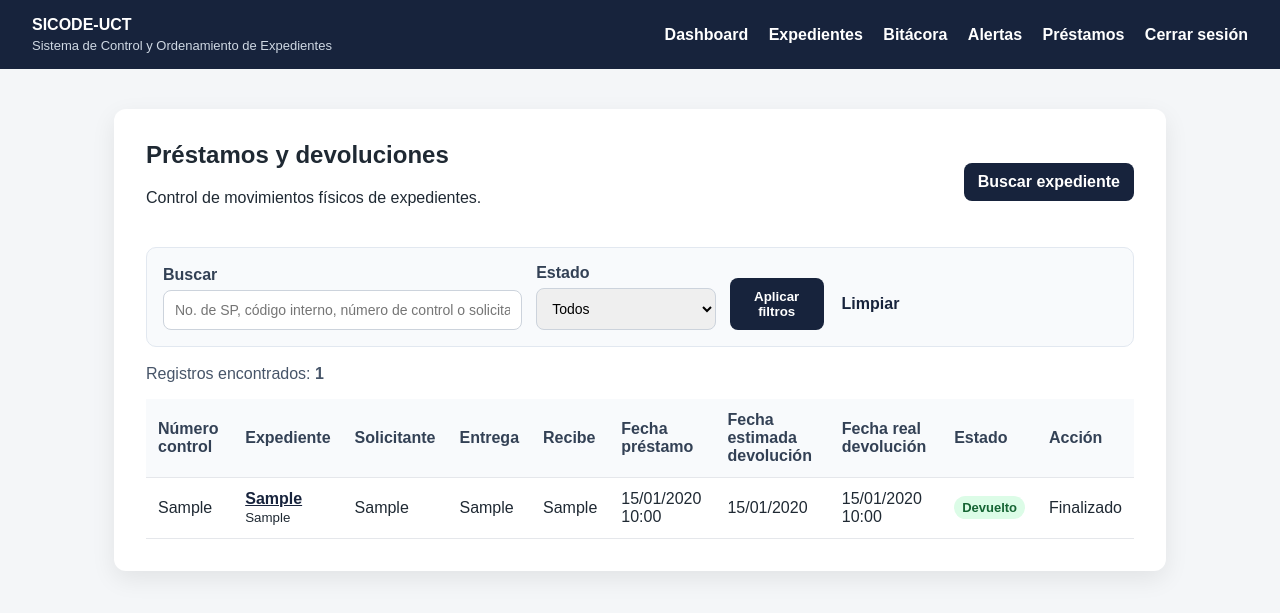
After one commit to RGDeveloper-UCT/SICODE-UCT, a Flask app: page /prestamos in a window 1280 px wide. The commit adds this page. Shown: the top 613 px of the page. Run offline with Flask 3, Linux system fonts and the light colour scheme; a user stored in the database is signed in; tables that the repository leaves empty hold one stand-in row (values such as "Sample post").

Commit message:
Crear modulo de prestamos y devoluciones

```diff
--- a/app/__init__.py
+++ b/app/__init__.py
@@ -21,19 +21,20 @@ def create_app():
     login_manager.login_message = "Debe iniciar sesión para acceder al sistema."
     login_manager.login_message_category = "warning"
 
-    from app.models import Usuario, Expediente, UbicacionFisica, Bitacora, DocumentoExpediente, Alerta
+    from app.models import Usuario, Expediente, UbicacionFisica, Bitacora, DocumentoExpediente, Alerta, PrestamoExpediente
 
     @login_manager.user_loader
     def load_user(usuario_id):
         return Usuario.query.get(int(usuario_id))
 
-    from app.routes import auth_bp, dashboard_bp, expedientes_bp, bitacora_bp, indice_documental_bp, alertas_bp
+    from app.routes import auth_bp, dashboard_bp, expedientes_bp, bitacora_bp, indice_documental_bp, alertas_bp, prestamos_bp
     app.register_blueprint(auth_bp)
     app.register_blueprint(dashboard_bp)
     app.register_blueprint(expedientes_bp)
     app.register_blueprint(bitacora_bp)
     app.register_blueprint(indice_documental_bp)
     app.register_blueprint(alertas_bp)
+    app.register_blueprint(prestamos_bp)
 
     @app.route("/")
     def inicio():
--- a/app/forms/__init__.py
+++ b/app/forms/__init__.py
@@ -1,3 +1,4 @@
 from app.forms.login_form import LoginForm
 from app.forms.expediente_form import ExpedienteForm
 from app.forms.indice_documental_form import IndiceDocumentalForm
+from app.forms.prestamo_form import PrestamoForm, DevolucionForm
--- a/app/models/__init__.py
+++ b/app/models/__init__.py
@@ -4,3 +4,4 @@ from app.models.ubicacion import UbicacionFisica
 from app.models.bitacora import Bitacora
 from app.models.documento_expediente import DocumentoExpediente
 from app.models.alerta import Alerta
+from app.models.prestamo import PrestamoExpediente
--- a/app/routes/__init__.py
+++ b/app/routes/__init__.py
@@ -4,3 +4,4 @@ from app.routes.expedientes import expedientes_bp
 from app.routes.bitacora import bitacora_bp
 from app.routes.indice_documental import indice_documental_bp
 from app.routes.alertas import alertas_bp
+from app.routes.prestamos import prestamos_bp
--- /dev/null
+++ b/app/routes/prestamos.py
@@ -0,0 +1,158 @@
+from datetime import datetime
+import re
+
+from flask import Blueprint, render_template, redirect, url_for, flash, request
+from flask_login import login_required, current_user
+from sqlalchemy import or_
+
+from app import db
+from app.forms.prestamo_form import PrestamoForm, DevolucionForm
+from app.models.expediente import Expediente
+from app.models.prestamo import PrestamoExpediente
+from app.services.bitacora_service import registrar_bitacora
+
+prestamos_bp = Blueprint("prestamos", __name__)
+
+def generar_numero_control(expediente):
+    no_sp_limpio = re.sub(r"[^A-Za-z0-9_-]", "-", expediente.no_sp)
+    marca_tiempo = datetime.utcnow().strftime("%Y%m%d%H%M%S")
+    return f"PRE-{no_sp_limpio}-{marca_tiempo}"
+
+@prestamos_bp.route("/prestamos")
+@login_required
+def listado():
+    busqueda = request.args.get("q", "").strip()
+    filtro_estado = request.args.get("estado", "").strip()
+
+    consulta = PrestamoExpediente.query.join(Expediente)
+
+    if busqueda:
+        filtro = f"%{busqueda}%"
+        consulta = consulta.filter(
+            or_(
+                PrestamoExpediente.numero_control.ilike(filtro),
+                PrestamoExpediente.solicitante.ilike(filtro),
+                PrestamoExpediente.persona_entrega.ilike(filtro),
+                PrestamoExpediente.persona_recibe.ilike(filtro),
+                Expediente.no_sp.ilike(filtro),
+                Expediente.codigo_interno.ilike(filtro),
+            )
+        )
+
+    if filtro_estado:
+        consulta = consulta.filter(PrestamoExpediente.estado == filtro_estado)
+
+    prestamos = consulta.order_by(PrestamoExpediente.fecha_prestamo.desc()).limit(150).all()
+
+    estados = ["En préstamo", "Devuelto"]
+
+    return render_template(
+        "prestamos/listado.html",
+        prestamos=prestamos,
+        busqueda=busqueda,
+        filtro_estado=filtro_estado,
+        estados=estados,
+    )
+
+@prestamos_bp.route("/expedientes/<int:expediente_id>/prestamos/nuevo", methods=["GET", "POST"])
+@login_required
+def nuevo(expediente_id):
+    expediente = Expediente.query.get_or_404(expediente_id)
+
+    if not expediente.activo:
+        flash("No se puede prestar un expediente inactivo.", "danger")
+        return redirect(url_for("expedientes.detalle", expediente_id=expediente.id))
+
+    prestamo_abierto = (
+        PrestamoExpediente.query
+        .filter_by(expediente_id=expediente.id, estado="En préstamo")
+        .first()
+    )
+
+    if prestamo_abierto:
+        flash("Este expediente ya tiene un préstamo activo.", "warning")
+        return redirect(url_for("prestamos.listado"))
+
+    form = PrestamoForm()
+
+    if form.validate_on_submit():
+        prestamo = PrestamoExpediente(
+            expediente_id=expediente.id,
+            numero_control=generar_numero_control(expediente),
+            solicitante=form.solicitante.data.strip(),
+            persona_entrega=form.persona_entrega.data.strip(),
+            persona_recibe=form.persona_recibe.data.strip(),
+            fecha_estimada_devolucion=form.fecha_estimada_devolucion.data,
+            estado="En préstamo",
+            observaciones=form.observaciones.data,
+            activo=True,
+        )
+
+        expediente.estado_administrativo = "En préstamo"
+
+        db.session.add(prestamo)
+        db.session.commit()
+
+        registrar_bitacora(
+            accion="REGISTRAR_PRESTAMO",
+            modulo="Préstamos",
+            descripcion=(
+                f"Se registró préstamo del expediente No. de SP {expediente.no_sp}. "
+                f"Número de control: {prestamo.numero_control}."
+            ),
+            usuario_id=current_user.id,
+            expediente_id=expediente.id,
+        )
+
+        flash("Préstamo registrado correctamente.", "success")
+        return redirect(url_for("prestamos.listado"))
+
+    return render_template(
+        "prestamos/formulario.html",
+        form=form,
+        expediente=expediente,
+    )
+
+@prestamos_bp.route("/prestamos/<int:prestamo_id>/devolver", methods=["GET", "POST"])
+@login_required
+def devolver(prestamo_id):
+    prestamo = PrestamoExpediente.query.get_or_404(prestamo_id)
+    expediente = prestamo.expediente
+
+    if prestamo.estado == "Devuelto":
+        flash("Este préstamo ya fue devuelto.", "warning")
+        return redirect(url_for("prestamos.listado"))
+
+    form = DevolucionForm()
+
+    if form.validate_on_submit():
+        prestamo.estado = "Devuelto"
+        prestamo.fecha_real_devolucion = datetime.utcnow()
+        prestamo.persona_devuelve = form.persona_devuelve.data.strip()
+        prestamo.persona_recibe_devolucion = form.persona_recibe_devolucion.data.strip()
+        prestamo.observaciones_devolucion = form.observaciones_devolucion.data
+
+        expediente.estado_administrativo = "Devuelto"
+
+        db.session.commit()
+
+        registrar_bitacora(
+            accion="REGISTRAR_DEVOLUCION",
+            modulo="Préstamos",
+            descripcion=(
+                f"Se registró devolución del expediente No. de SP {expediente.no_sp}. "
+                f"Número de control: {prestamo.numero_control}."
+            ),
+            usuario_id=current_user.id,
+            expediente_id=expediente.id,
+        )
+
+        flash("Devolución registrada correctamente.", "success")
+        return redirect(url_for("prestamos.listado"))
+
+    return render_template(
+        "prestamos/devolver.html",
+        form=form,
+        prestamo=prestamo,
+        expediente=expediente,
+    )
--- a/app/templates/base.html
+++ b/app/templates/base.html
@@ -18,6 +18,7 @@
             <a href="{{ url_for('expedientes.listado') }}">Expedientes</a>
             <a href="{{ url_for('bitacora.listado') }}">Bitácora</a>
             <a href="{{ url_for('alertas.listado') }}">Alertas</a>
+            <a href="{{ url_for('prestamos.listado') }}">Préstamos</a>
             <a href="{{ url_for('auth.logout') }}">Cerrar sesión</a>
         </nav>
         {% endif %}
--- a/app/templates/expedientes/detalle.html
+++ b/app/templates/expedientes/detalle.html
@@ -21,6 +21,10 @@
 
             <a class="boton-secundario" href="{{ url_for('indice_documental.listado', expediente_id=expediente.id) }}">
                 Índice documental
+            </a>
+
+            <a class="boton-secundario" href="{{ url_for('prestamos.nuevo', expediente_id=expediente.id) }}">
+                Registrar préstamo
             </a>
 
             <a class="boton-cancelar" href="{{ url_for('expedientes.listado') }}">
--- /dev/null
+++ b/app/templates/prestamos/listado.html
@@ -0,0 +1,111 @@
+{% extends "base.html" %}
+
+{% block title %}Préstamos — SICODE-UCT{% endblock %}
+
+{% block content %}
+<section class="panel">
+    <div class="encabezado-modulo">
+        <div>
+            <h1>Préstamos y devoluciones</h1>
+            <p>Control de movimientos físicos de expedientes.</p>
+        </div>
+
+        <a class="boton-secundario" href="{{ url_for('expedientes.listado') }}">Buscar expediente</a>
+    </div>
+
+    <form method="GET" class="filtros-expedientes">
+        <div class="campo-filtro campo-filtro-grande">
+            <label>Buscar</label>
+            <input type="text" name="q" value="{{ busqueda }}" placeholder="No. de SP, código interno, número de control o solicitante">
+        </div>
+
+        <div class="campo-filtro">
+            <label>Estado</label>
+            <select name="estado">
+                <option value="">Todos</option>
+                {% for estado in estados %}
+                    <option value="{{ estado }}" {% if filtro_estado == estado %}selected{% endif %}>{{ estado }}</option>
+                {% endfor %}
+            </select>
+        </div>
+
+        <div class="acciones-filtro">
+            <button type="submit">Aplicar filtros</button>
+            <a href="{{ url_for('prestamos.listado') }}">Limpiar</a>
+        </div>
+    </form>
+
+    <p class="contador-resultados">
+        Registros encontrados: <strong>{{ prestamos|length }}</strong>
+    </p>
+
+    <div class="tabla-contenedor">
+        <table>
+            <thead>
+                <tr>
+                    <th>Número control</th>
+                    <th>Expediente</th>
+                    <th>Solicitante</th>
+                    <th>Entrega</th>
+                    <th>Recibe</th>
+                    <th>Fecha préstamo</th>
+                    <th>Fecha estimada devolución</th>
+                    <th>Fecha real devolución</th>
+                    <th>Estado</th>
+                    <th>Acción</th>
+                </tr>
+            </thead>
+            <tbody>
+                {% for prestamo in prestamos %}
+                <tr>
+                    <td>{{ prestamo.numero_control }}</td>
+                    <td>
+                        <a href="{{ url_for('expedientes.detalle', expediente_id=prestamo.expediente.id) }}">
+                            {{ prestamo.expediente.no_sp }}
+                        </a>
+                        <br>
+                        <small>{{ prestamo.expediente.codigo_interno }}</small>
+                    </td>
+                    <td>{{ prestamo.solicitante }}</td>
+                    <td>{{ prestamo.persona_entrega }}</td>
+                    <td>{{ prestamo.persona_recibe }}</td>
+                    <td>{{ prestamo.fecha_prestamo.strftime('%d/%m/%Y %H:%M') }}</td>
+                    <td>
+                        {% if prestamo.fecha_estimada_devolucion %}
+                            {{ prestamo.fecha_estimada_devolucion.strftime('%d/%m/%Y') }}
+                        {% else %}
+                            Sin dato
+                        {% endif %}
+                    </td>
+                    <td>
+                        {% if prestamo.fecha_real_devolucion %}
+                            {{ prestamo.fecha_real_devolucion.strftime('%d/%m/%Y %H:%M') }}
+                        {% else %}
+                            Pendiente
+                        {% endif %}
+                    </td>
+                    <td>
+                        {% if prestamo.estado == "En préstamo" %}
+                            <span class="badge badge-advertencia">En préstamo</span>
+                        {% else %}
+                            <span class="badge badge-activo">Devuelto</span>
+                        {% endif %}
+                    </td>
+                    <td>
+                        {% if prestamo.estado == "En préstamo" %}
+                            <a href="{{ url_for('prestamos.devolver', prestamo_id=prestamo.id) }}">Registrar devolución</a>
+                        {% else %}
+                            Finalizado
+                        {% endif %}
+                    </td>
+                </tr>
+                {% else %}
+                <tr>
+                    <td colspan="10">No hay préstamos registrados.</td>
+                </tr>
+                {% endfor %}
+            </tbody>
+        </table>
+    </div>
+</section>
+{% endblock %}
```
Also changed, not shown: app/forms/prestamo_form.py (added, +60 -0 lines), app/models/prestamo.py (added, +37 -0 lines), app/templates/prestamos/devolver.html (added, +69 -0 lines), app/templates/prestamos/formulario.html (added, +73 -0 lines), migrations/versions/f6d94e964325_crear_modulo_de_prestamos_y_devoluciones.py (added, +49 -0 lines).
